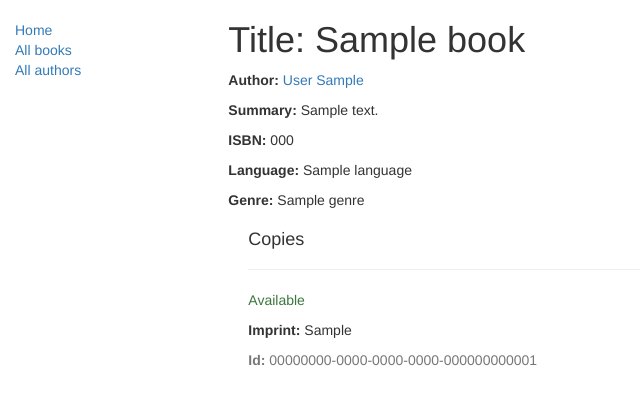
After one commit to Mefistop/django_locallibrary, a Django app: page /catalog/books/1/ in a window 1280 px wide. The commit adds this page. Shown: the top 405 px of the page, without its empty margins (0-640 px from the left). Run offline with Django 5.2, Linux system fonts and the light colour scheme; tables that the repository leaves empty hold one stand-in row (values such as "Sample post"); some libraries are stand-ins or nearby versions.

Commit message:
Feat:author, book - views

```diff
--- a/locallibrary/catalog/models.py
+++ b/locallibrary/catalog/models.py
@@ -1,5 +1,5 @@
 import uuid
-from audioop import reverse
+from django.urls import reverse
 
 from django.db import models
 
@@ -112,6 +112,9 @@ class Author(models.Model):
         """
         return  f'{self.last_name} {self.first_name}'
 
+    class Meta:
+        ordering = ['last_name']
+
 
 class Language(models.Model):
     """Model representing a Language (e.g. English, French, Japanese, etc.)"""
--- a/locallibrary/catalog/templates/base_generic.html
+++ b/locallibrary/catalog/templates/base_generic.html
@@ -21,13 +21,33 @@
           {% block sidebar %}
             <ul class="sidebar-nav">
               <li><a href="{% url 'index' %}">Home</a></li>
-              <li><a href="">All books</a></li>
-              <li><a href="">All authors</a></li>
+              <li><a href="{% url 'books' %}">All books</a></li>
+              <li><a href="{% url 'authors' %}">All authors</a></li>
             </ul>
           {% endblock %}
         </div>
-        <div class="col-sm-10 ">{% block content %}{% endblock %}</div>
+        <div class="col-sm-10 ">
+          {% block content %}{% endblock %}
+        {% block pagination %}
+          {% if is_paginated %}
+              <div class="pagination">
+                  <span class="page-links">
+                      {% if page_obj.has_previous %}
+                          <a href="{{ request.path }}?page={{ page_obj.previous_page_number }}">previous</a>
+                      {% endif %}
+                      <span class="page-current">
+                          Page {{ page_obj.number }} of {{ page_obj.paginator.num_pages }}.
+                      </span>
+                      {% if page_obj.has_next %}
+                          <a href="{{ request.path }}?page={{ page_obj.next_page_number }}">next</a>
+                      {% endif %}
+                  </span>
+              </div>
+          {% endif %}
+        {% endblock %}
+        </div>
       </div>
-    </div>
-  </body>
+
+</div>
+</body>
 </html>
--- /dev/null
+++ b/locallibrary/catalog/templates/catalog/book_detail.html
@@ -0,0 +1,23 @@
+{% extends "base_generic.html" %}
+
+{% block content %}
+  <h1>Title: {{ book.title }}</h1>
+
+  <p><strong>Author:</strong> <a href="{% url 'author-detail' book.author.pk %}">{{ book.author }}</a></p> <!-- author detail link not yet defined -->
+  <p><strong>Summary:</strong> {{ book.summary }}</p>
+  <p><strong>ISBN:</strong> {{ book.isbn }}</p>
+  <p><strong>Language:</strong> {{ book.language }}</p>
+  <p><strong>Genre:</strong> {% for genre in book.genre.all %} {{ genre }}{% if not forloop.last %}, {% endif %}{% endfor %}</p>
+
+  <div style="margin-left:20px;margin-top:20px">
+    <h4>Copies</h4>
+
+    {% for copy in book.bookinstance_set.all %}
+    <hr>
+    <p class="{% if copy.status == 'a' %}text-success{% elif copy.status == 'd' %}text-danger{% else %}text-warning{% endif %}">{{ copy.get_status_display }}</p>
+    {% if copy.status != 'a' %}<p><strong>Due to be returned:</strong> {{copy.due_back}}</p>{% endif %}
+    <p><strong>Imprint:</strong> {{copy.imprint}}</p>
+    <p class="text-muted"><strong>Id:</strong> {{copy.id}}</p>
+    {% endfor %}
+  </div>
+{% endblock %}
--- a/locallibrary/catalog/urls.py
+++ b/locallibrary/catalog/urls.py
@@ -1,6 +1,11 @@
 from django.urls import path
-from .views import index
+from .views import index, BookListView, BookDetailView, AuthorListView, AuthorDetailView
 
 urlpatterns = [
-    path('', index, name="index")
+    path('', index, name="index"),
+    path('books/', BookListView.as_view(), name='books'),
+    path('books/<int:pk>/', BookDetailView.as_view(), name='book-detail'),
+    path('author/', AuthorListView.as_view(), name='authors'),
+    path('author/<int:pk>/', AuthorDetailView.as_view(), name='author-detail'),
+
 ]
--- a/locallibrary/catalog/views.py
+++ b/locallibrary/catalog/views.py
@@ -1,4 +1,6 @@
 from django.shortcuts import render
+from django.views.generic import ListView, DetailView
+
 from .models import Book, BookInstance, Author
 
 
@@ -19,4 +21,24 @@ def index(request):
     return render(request, 'index.html', context=context)
 
 
+class BookListView(ListView):
+    model = Book
+    paginate_by = 10
+
+
+class BookDetailView(DetailView):
+    model = Book
+    queryset = Book.objects.select_related('author').prefetch_related('bookinstance_set').all()
+    paginate_by = 10
+
+
+class AuthorListView(ListView):
+    model = Author
+
+
+class AuthorDetailView(DetailView):
+    model = Author
+
+
+
 # Create your views here.
```
Also changed, not shown: locallibrary/catalog/templates/catalog/author_detail.html (added, +18 -0 lines), locallibrary/catalog/templates/catalog/author_list.html (added, +19 -0 lines), locallibrary/catalog/templates/catalog/book_list.html (added, +19 -0 lines).
